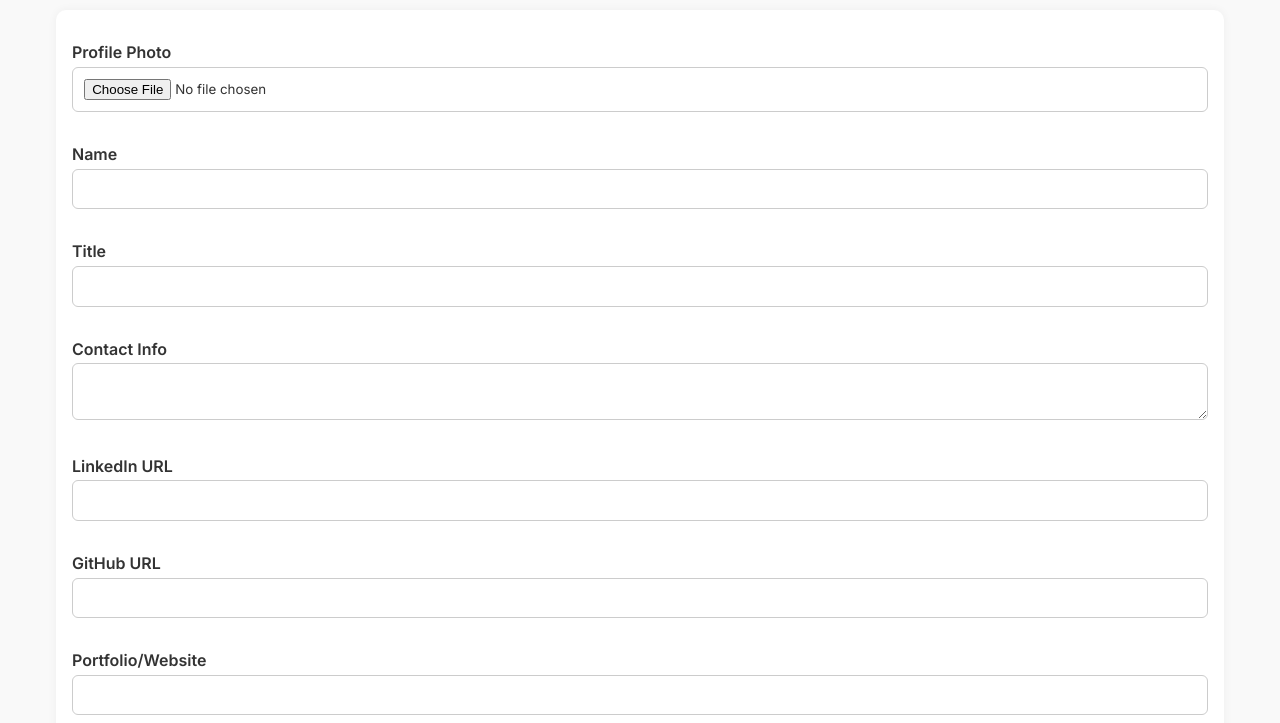
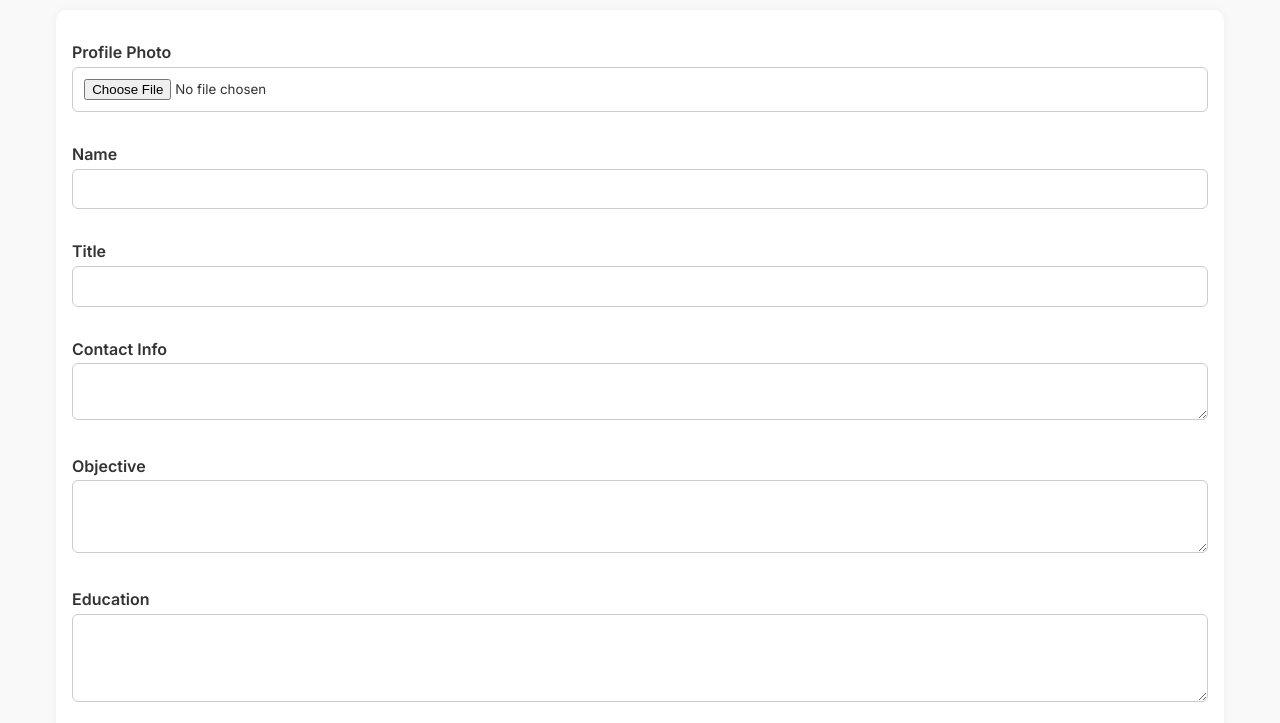
Before and after one commit to itzsandeepshrma/ResumeX, a plain HTML site: page index.html in a window 1280 px wide. Shown: the part 77-800 px from the top of the page. Drawn offline with Linux system fonts and the light colour scheme.

Commit message:
Update index.html

```diff
--- a/index.html
+++ b/index.html
@@ -20,12 +20,6 @@
       <input type="text" id="title" oninput="updateResume()">
       <label>Contact Info</label>
       <textarea id="contact" rows="2" oninput="updateResume()"></textarea>
-      <label>LinkedIn URL</label>
-      <input type="text" id="linkedin" oninput="updateResume()">
-      <label>GitHub URL</label>
-      <input type="text" id="github" oninput="updateResume()">
-      <label>Portfolio/Website</label>
-      <input type="text" id="website" oninput="updateResume()">
       <label>Objective</label>
       <textarea id="objective" rows="3" oninput="updateResume()"></textarea>
       <label>Education</label>
```
